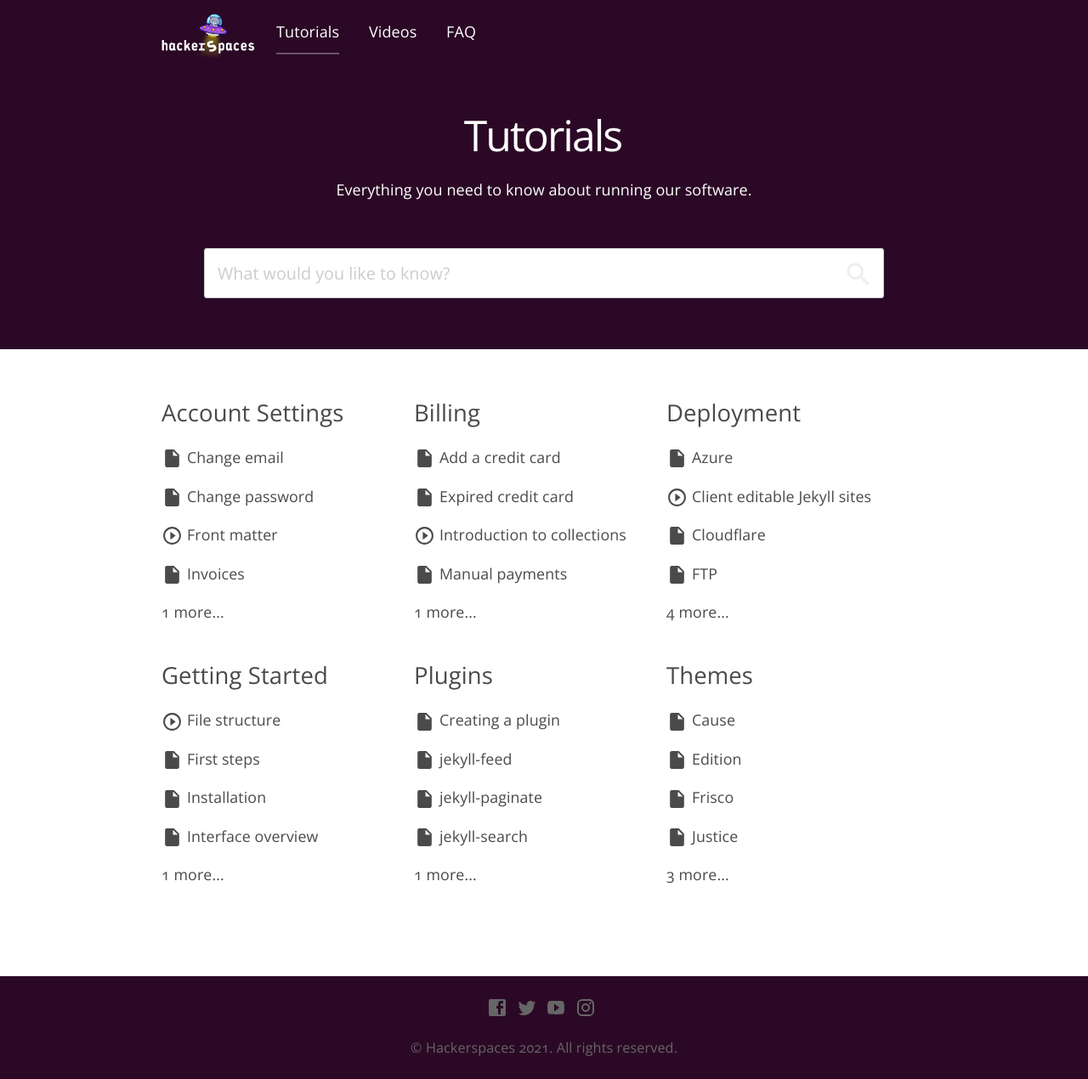
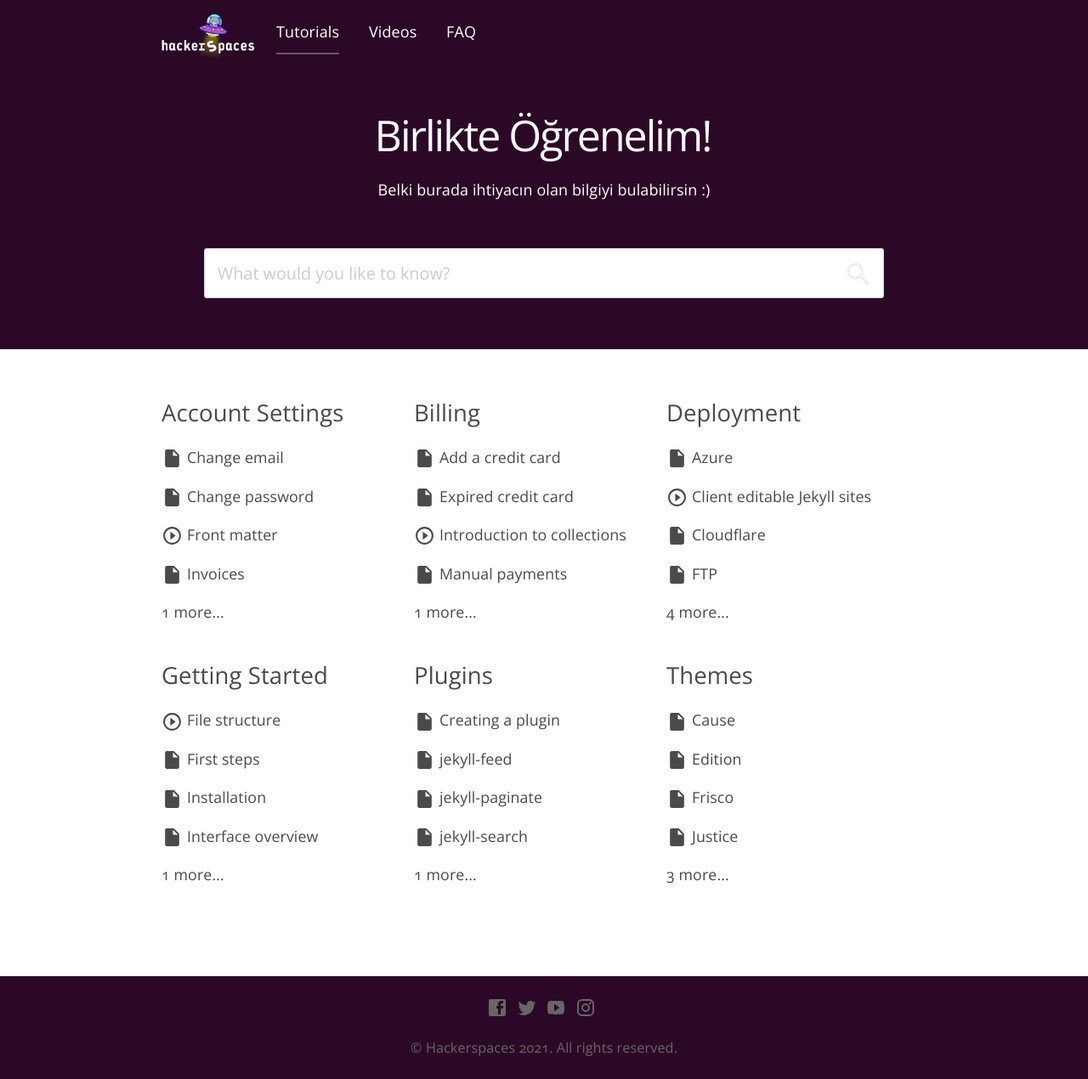
Before and after one commit to 101020210359/hackerspaces.me, a Jekyll site: the page built from index.html, in a window 1280 px wide. Shown: the whole page at 85% size. Built offline with Jekyll 4.4.1, drawn with Linux system fonts in a browser that asks for light colours; nearby versions of some CDN libraries.

Commit message:
Update default.html

```diff
--- a/_layouts/default.html
+++ b/_layouts/default.html
@@ -34,8 +34,8 @@
 					{% include navigation.html %}
 				</section>
 				<section class="hero_search">
-					<h1>Tutorials</h1>
-					<p>Everything you need to know about running our software.</p>
+					<h1>Birlikte Öğrenelim!</h1>
+					<p>Belki burada ihtiyacın olan bilgiyi bulabilirsin :)</p>
 					{% include search.html %}
 				</section>
 			</div>
```
